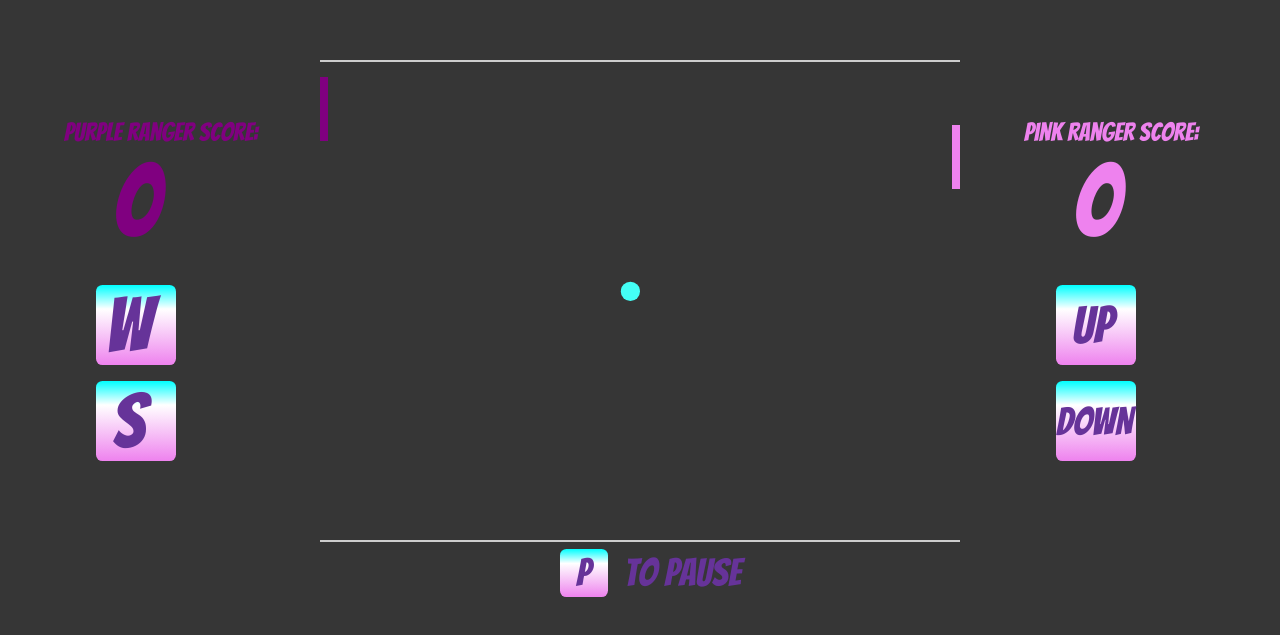
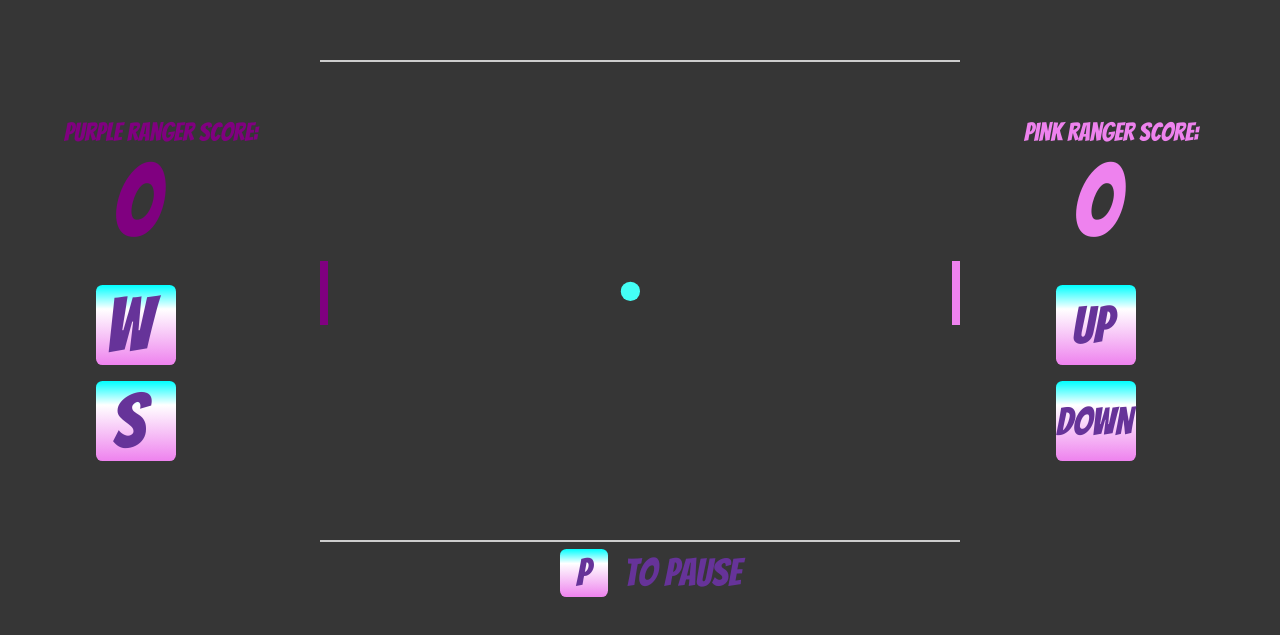
Before and after one commit to lukasz-starosta/XML-Task5, a plain HTML site: page index.html in a window 1280 px wide. Shown: the part 983-1618 px from the top of the page. Drawn offline with Linux system fonts and the light colour scheme.

Commit message:
Move players to the middle

```diff
--- a/game.js
+++ b/game.js
@@ -23,6 +23,7 @@ export default class Game {
 
     startGame() {
         this.initializeEventHandlers();
+        this.ballReset(false);
         this.handle = requestAnimationFrame(this.animate.bind(this));
     }
 
--- a/index.html
+++ b/index.html
@@ -61,7 +61,7 @@
                 id="left-player"
                 class="player"
                 x="200"
-                y="60"
+                y="175"
                 height="40"
                 width="5"
             />
@@ -69,7 +69,7 @@
                 id="right-player"
                 class="player"
                 x="595"
-                y="90"
+                y="175"
                 height="40"
                 width="5"
             />
```
